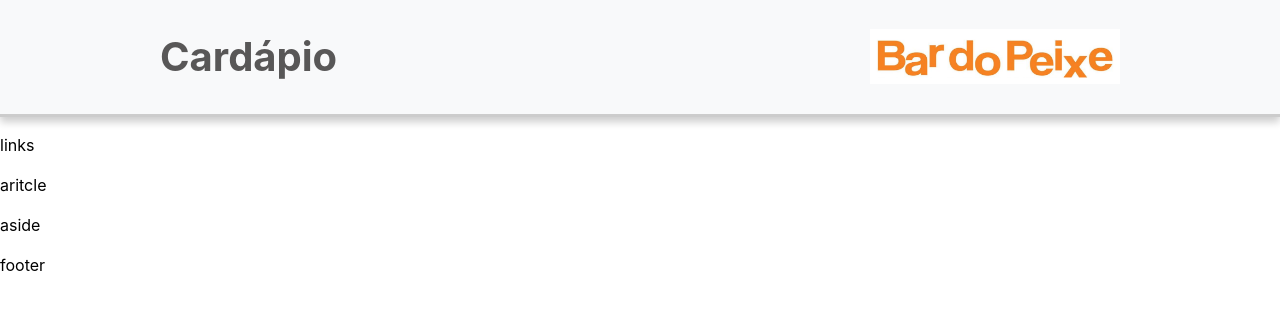
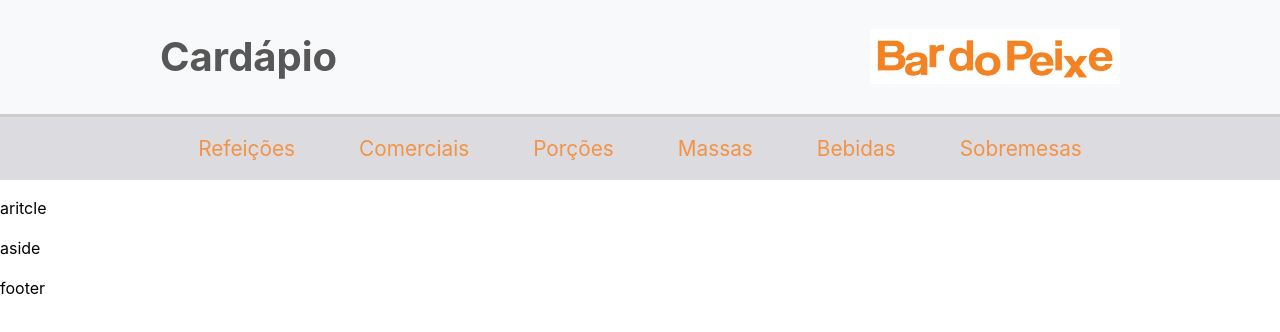
Before and after one commit to TatianeMarinho/Cardapio-Online, a React (Vite) app: page /menu in a window 1280 px wide. Shown: the top 332 px of the page. Built offline with nearby package versions, Linux system fonts and the light colour scheme.

Commit message:
navbar e seu css

```diff
--- a/src/components/NavBar/NavbarMenu.tsx
+++ b/src/components/NavBar/NavbarMenu.tsx
@@ -1,7 +1,16 @@
+import './navbarMenu.css';
+
 function NavbarMenu() {
     return (
         <nav>
-            <p>links</p>
+            <ul>
+                <li><a href="secao">Refeições</a></li>
+                <li><a href="secao">Comerciais</a></li>
+                <li><a href="secao">Porções</a></li>
+                <li><a href="secao">Massas</a></li>
+                <li><a href="secao">Bebidas</a></li>
+                <li><a href="secao">Sobremesas</a></li>
+            </ul>
         </nav>
     )
 }
--- /dev/null
+++ b/src/components/NavBar/navbarMenu.css
@@ -0,0 +1,29 @@
+nav {
+    background-color: #dbdbe0;
+    padding: 1rem;
+}
+
+nav ul {
+    list-style-type: none;
+    margin: 0;
+    padding: 0;
+    display: flex;
+    justify-content: center;
+}
+
+nav ul li {
+    margin: 0 1rem;
+}
+
+nav ul li a {
+    text-decoration: none;
+    color: #f39345;
+    padding: 0.5rem 1rem;
+    transition: all 0.3s ease;
+    font-size: 1.3rem;
+}
+
+nav ul li a:hover {
+    background-color: #f3dac6;
+    border-radius: 1.5rem;
+}
```
